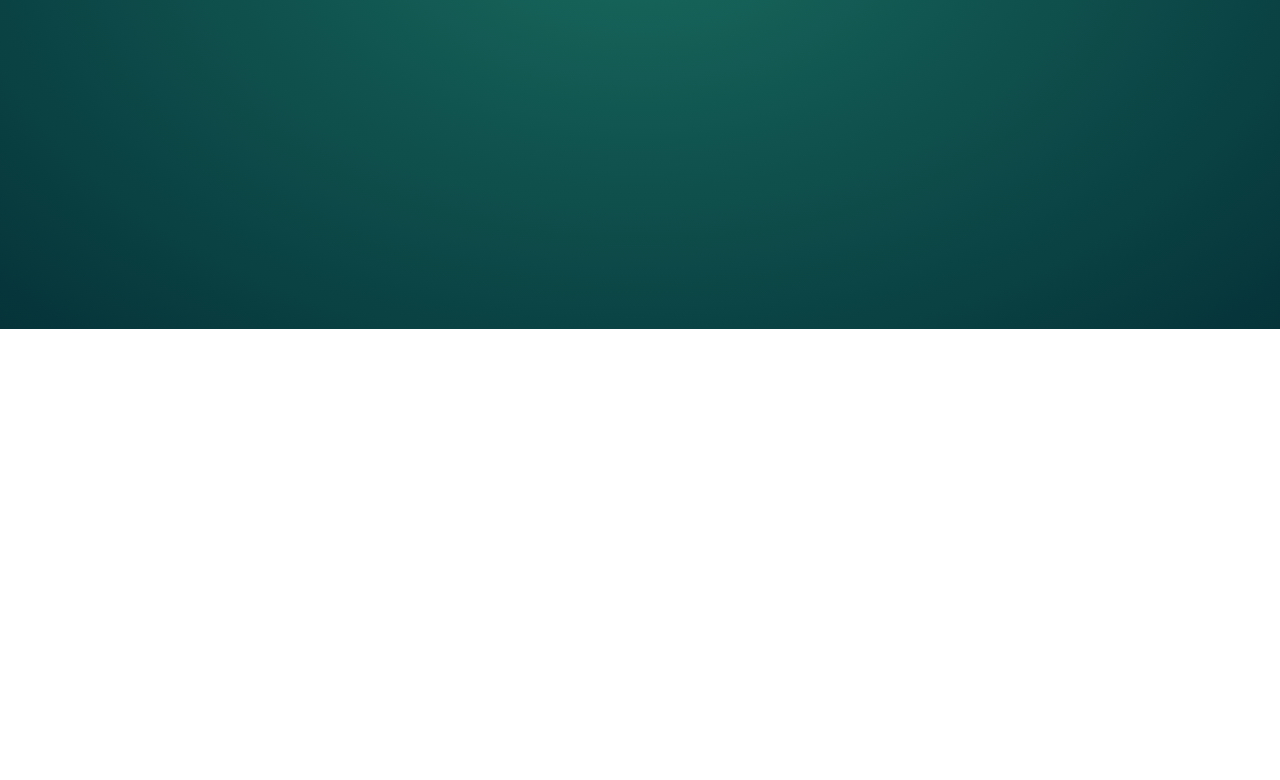
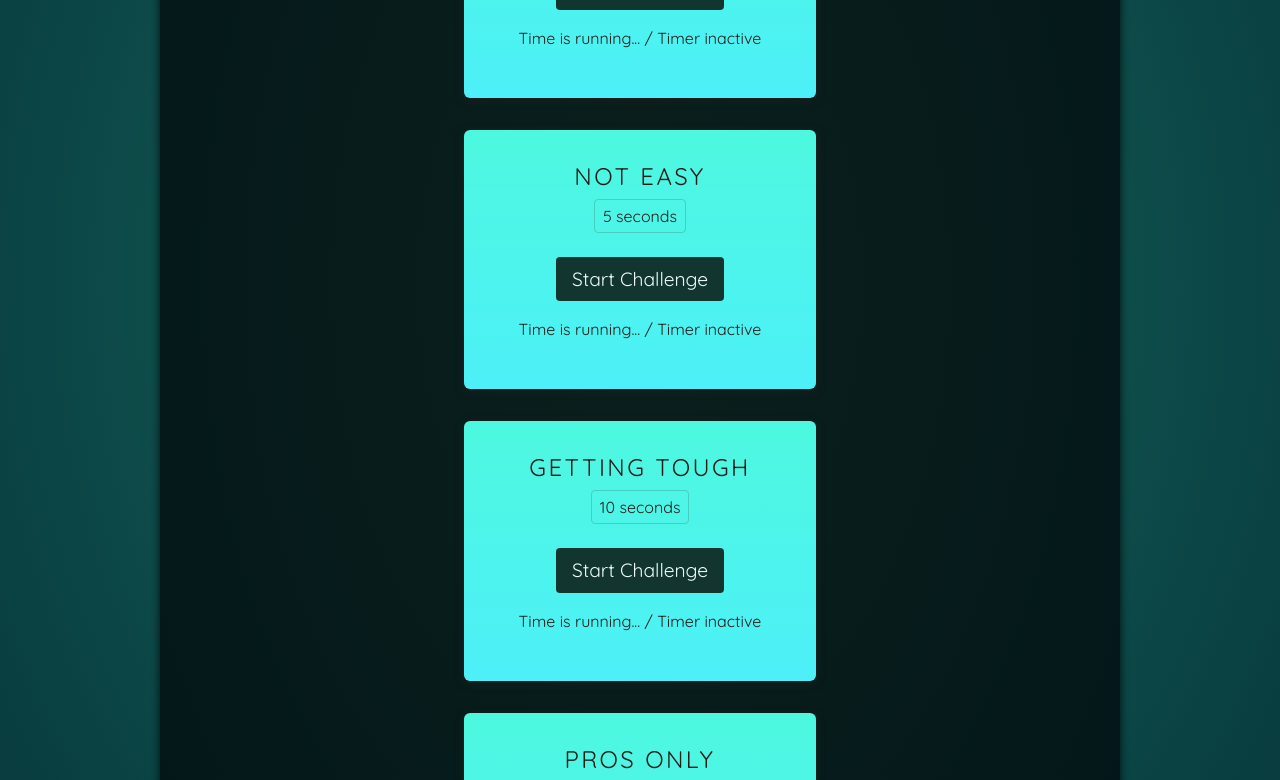
Before and after one commit to binwoojoo/react-study202406, a React (Create React App) app: page / in a window 1280 px wide. Shown: the part 503-1283 px from the top of the page. Before the commit the page ends 832 px from the top, so only its background shows below. Built offline with nearby package versions, Linux system fonts and the light colour scheme; the HTML template or start-up script is replaced by a standard one; a web font is replaced by a local one.

Commit message:
도전 과제 컴포넌트 생성

```diff
--- a/src/App.js
+++ b/src/App.js
@@ -1,12 +1,16 @@
-import React from 'react';
-import Player from './components/Ref/Player';
+import React from "react";
+import Player from "./components/Ref/Player";
+import TimerChallenge from "./components/Ref/TimeChallenge";
 
 const App = () => {
-
   return (
     <>
       <Player />
       <div id="challenges"></div>
+      <TimerChallenge title="Easy" targetTime={1} />
+      <TimerChallenge title="Not Easy" targetTime={5} />
+      <TimerChallenge title="Getting tough" targetTime={10} />
+      <TimerChallenge title="Pros Only" targetTime={15} />
     </>
   );
 };
--- /dev/null
+++ b/src/components/Ref/TimeChallenge.js
@@ -0,0 +1,18 @@
+import React from "react";
+
+const TimerChallenge = ({ title, targetTime }) => {
+  return (
+    <section className="challenge">
+      <h2>{title}</h2>
+      <p className="challenge-time">
+        {targetTime} second{targetTime > 1 ? "s" : ""}
+      </p>
+      <p>
+        <button>Start Challenge</button>
+      </p>
+      <p className="">Time is running... / Timer inactive</p>
+    </section>
+  );
+};
+
+export default TimerChallenge;
```
